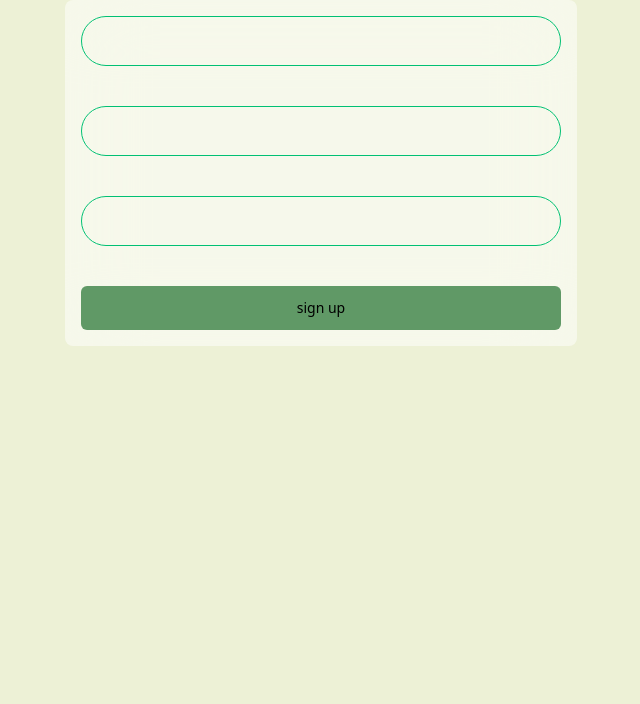
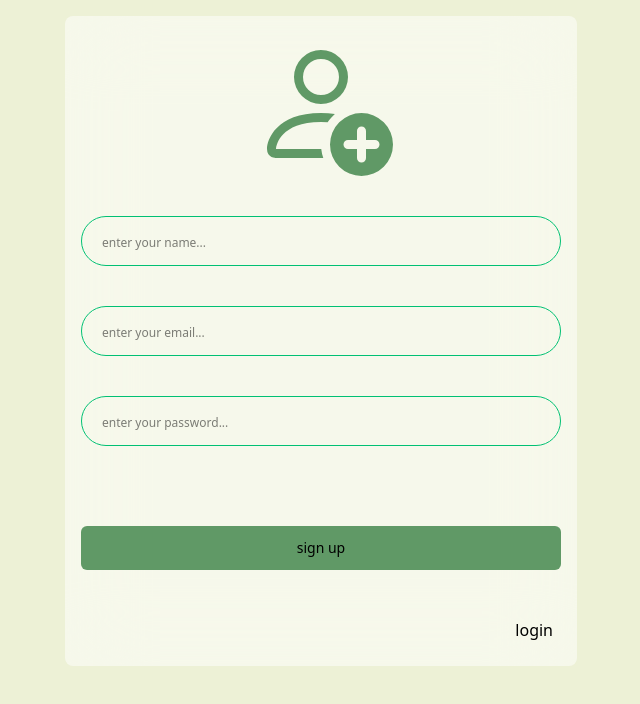
Before and after one commit to Arman-Abbasian/triporia, a Next.js app in the folder frontend/: page /auth/signup in a window 1280 px wide. Shown: the top 704 px of the page, without its empty margins (319-959 px from the left). Built offline with nearby package versions, Linux system fonts and the light colour scheme.

Commit message:
work on signup page

```diff
--- a/frontend/src/app/(auth)/auth/signup/FormSection.tsx
+++ b/frontend/src/app/(auth)/auth/signup/FormSection.tsx
@@ -1,17 +1,40 @@
 'use client'
 import FormInput from '@/components/FormInput'
 import ButtonComp from '@/ui/ButtonComp'
+import Link from 'next/link'
 import React from 'react'
 import { useForm } from 'react-hook-form'
+import { BsPersonAdd } from 'react-icons/bs'
 
 function FormSection() {
   const { register } = useForm()
   return (
-    <div className="flex flex-col gap-10 bg-white/50 backdrop-blur-2xl rounded-lg p-4">
-      <FormInput register={register} name="name" type="text" />
-      <FormInput register={register} name="email" type="email" />
-      <FormInput register={register} name="password" type="password" />
-      <ButtonComp text="sign up" className="bg-primary" />
+    <div className="flex flex-col justify-center items-center w-full gap-10 bg-white/50 backdrop-blur-2xl rounded-lg p-4">
+      <BsPersonAdd className="w-36 h-36 text-primary" />
+      <FormInput
+        register={register}
+        name="name"
+        type="text"
+        placeholder="enter your name..."
+      />
+      <FormInput
+        register={register}
+        name="email"
+        type="email"
+        placeholder="enter your email..."
+      />
+      <FormInput
+        register={register}
+        name="password"
+        type="password"
+        placeholder="enter your password..."
+      />
+      <ButtonComp text="sign up" className="bg-primary w-full mt-10" />
+      <div className="flex justify-end w-full">
+        <Link href="/auth/login" className="p-2 roun">
+          login
+        </Link>
+      </div>
     </div>
   )
 }
--- a/frontend/src/app/layout.tsx
+++ b/frontend/src/app/layout.tsx
@@ -25,7 +25,7 @@ export default function RootLayout({
   return (
     <html lang="en">
       <body
-        className={`${roboto_flex.variable} ${roboto_mono.variable} antialiased h-screen overflow-auto`}
+        className={`${roboto_flex.variable} ${roboto_mono.variable} antialiased h-screen overflow-auto p-4`}
       >
         {children}
       </body>
--- a/frontend/src/components/FormInput.tsx
+++ b/frontend/src/components/FormInput.tsx
@@ -53,7 +53,7 @@ const FormInput: React.FC<FormInputProps> = ({
               : type
           }
           placeholder={placeholder}
-          dir={'rtl'}
+          dir={'ltr'}
           className={`flex-1 focus:outline-none placeholder:text-xs`}
         />
 
--- /dev/null
+++ b/frontend/src/ui/LinkText.tsx
@@ -0,0 +1,19 @@
+import Link from 'next/link'
+import React, { ReactNode } from 'react'
+
+interface LinkTextPropsType {
+  text: string
+  icon: ReactNode
+}
+
+function LinkText(props: LinkTextPropsType) {
+  const { text, icon } = props
+  return (
+    <Link href="/auth/login" className="flex items-center gap-2 p-2 rounded-lg">
+      <p>{text}</p>
+      {icon}
+    </Link>
+  )
+}
+
+export default LinkText
```
